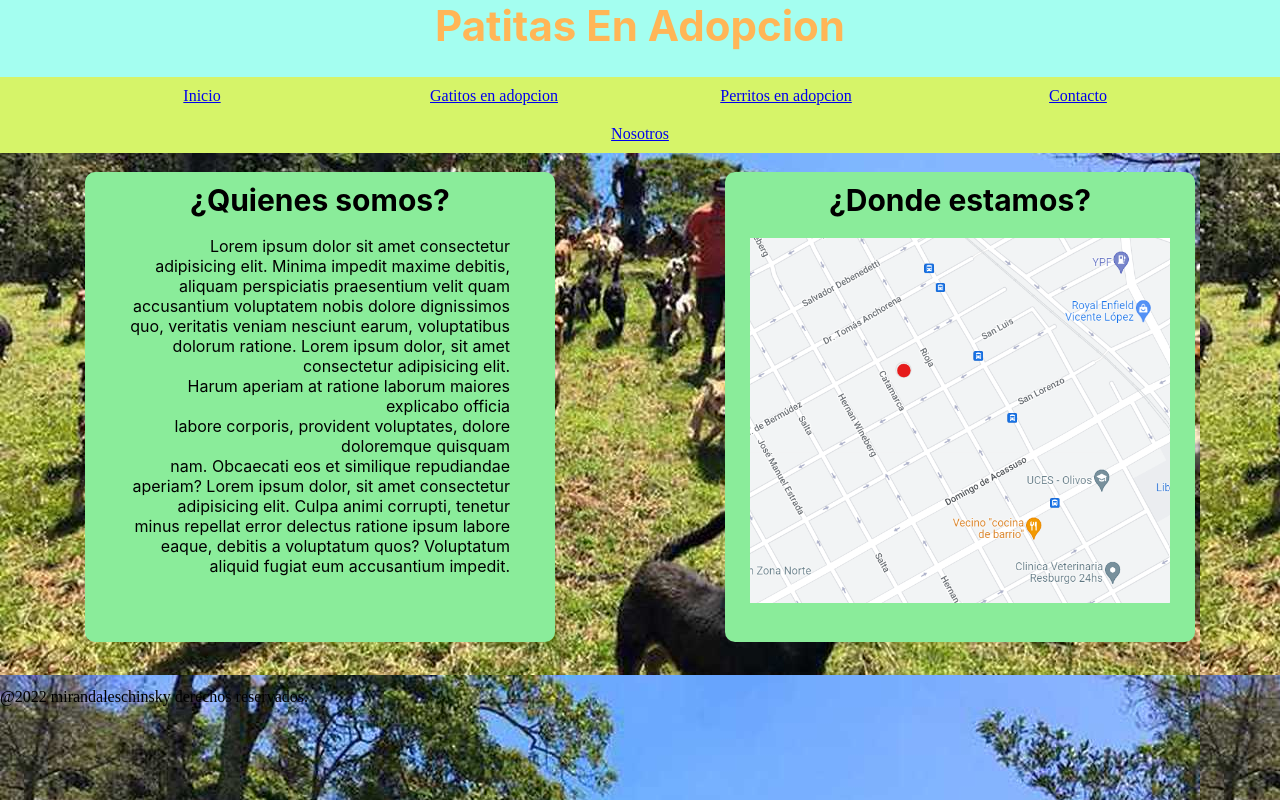
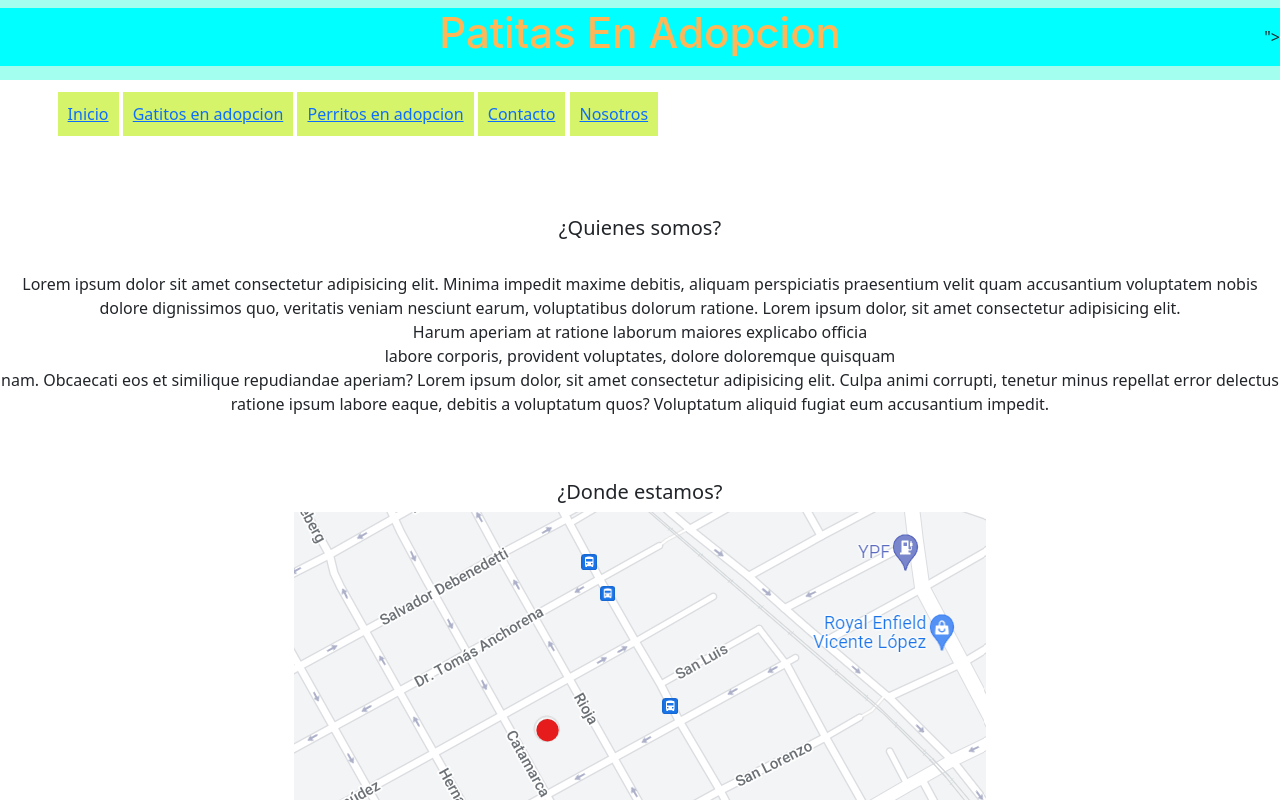
Before and after one commit to miruleschinsky/patitasEnAdopcion, a plain HTML site: page pages/nosotros.html in a window 1280 px wide. Shown: the top 800 px of the page. Drawn offline with nearby package versions, Linux system fonts and the light colour scheme.

Commit message:
nosotrosBootstrap

```diff
--- a/assets/css/style.css
+++ b/assets/css/style.css
@@ -1,6 +1,7 @@
 @import url('https://fonts.googleapis.com/css2?family=Ubuntu:wght@300&display=swap');
 @import url('https://fonts.googleapis.com/css2?family=Roboto+Slab:wght@600&family=Ubuntu:wght@300&display=swap');
 @import url('https://fonts.googleapis.com/css2?family=Roboto+Slab:wght@200;600&family=Ubuntu:wght@300&display=swap');
+
 
 h1{
     color: rgb(255, 182, 87);
@@ -79,15 +80,11 @@ ul{
     background-color: rgb(214, 244, 105);
 }
 .navbar ul li{
+
+
     display: inline-block;
-    width: 268px;
     background-color: rgb(214, 244, 105);
     padding: 10px;
-    position: sticky;
-    top: 0;
-    z-index: 20;
-
-
 }
 .navbar{
     width: 100%;
--- a/pages/nosotros.html
+++ b/pages/nosotros.html
@@ -5,18 +5,21 @@
     <meta http-equiv="X-UA-Compatible" content="IE=edge">
     <meta name="viewport" content="width=device-width, initial-scale=1.0">
     <title>Document</title>
+    <!-- CSS only -->
+<link href="https://cdn.jsdelivr.net/npm/bootstrap@5.2.0-beta1/dist/css/bootstrap.min.css" rel="stylesheet" integrity="sha384-0evHe/X+R7YkIZDRvuzKMRqM+OrBnVFBL6DOitfPri4tjfHxaWutUpFmBp4vmVor" crossorigin="anonymous">
     <link rel="stylesheet" href="../assets/css/style.css">
 </head>
-<body background="../assets/fotooo.jpg">
+<body>
 
 
     <nav class="navbar">
 
-        <header>
-            <h1> Patitas En Adopcion </h1>
+        <header class="encabezado">
+            <h1> Patitas En Adopcion</h1>
         </header>
 
-        <div class="cajalista">
+
+       <div class="row justify-content-center align-items-center"></div>">
         <ul>
             <li><a href="../index.html">Inicio</a></li>
             <li><a href="./gatitosenadopcion.html">Gatitos en adopcion</a></li>
@@ -31,11 +34,11 @@
         <br><br><br><br><br><br><br><br><br>
         <div class="tarjetas">
 
-            <div class="tarjeta1">
+            <div class=" col-12 justify-content-center align-items-center">
 
-            <h5 class="tarjeta__titulo">¿Quienes somos?</h5>
+            <h5 class=" text-center justify-content-center align-items-center">¿Quienes somos?</h5>
             <br>
-            <p class="tarjeta__text">
+            <p class="col-12 text-center ">
                 Lorem ipsum dolor sit amet consectetur adipisicing elit. Minima impedit maxime debitis, aliquam perspiciatis praesentium velit quam accusantium voluptatem nobis dolore dignissimos quo, veritatis veniam nesciunt earum, voluptatibus dolorum ratione.
             Lorem ipsum dolor, sit amet consectetur adipisicing elit.
             <br>Harum aperiam at ratione laborum maiores explicabo officia
@@ -46,10 +49,10 @@
 
             </div>
 
-            <div class="tarjeta1">
-
-                <h5 class="tarjeta__titulo">¿Donde estamos?</h5>
-                <img class="tarjeta__img" src="../assets/Captura de pantalla 2022-05-29 185417.png" alt="">
+            <div class="justify-content-center align-items-center">
+                <br><br>
+                <h5 class=" text-center col-12 justify-content-center align-items-center">¿Donde estamos?</h5>
+                <img class="img-fluid" src="../assets/Captura de pantalla 2022-05-29 185417.png" alt="">
 
             </div>
 
@@ -63,5 +66,7 @@
     <br>
     <br>
     <footer>@2022 mirandaleschinsky derechos reservados.</footer>
+<!-- JavaScript Bundle with Popper -->
+<script src="https://cdn.jsdelivr.net/npm/bootstrap@5.2.0-beta1/dist/js/bootstrap.bundle.min.js" integrity="sha384-pprn3073KE6tl6bjs2QrFaJGz5/SUsLqktiwsUTF55Jfv3qYSDhgCecCxMW52nD2" crossorigin="anonymous"></script>
 </body>
 </html>
```
Also changed, not shown: index.html (+1 -1 lines).
